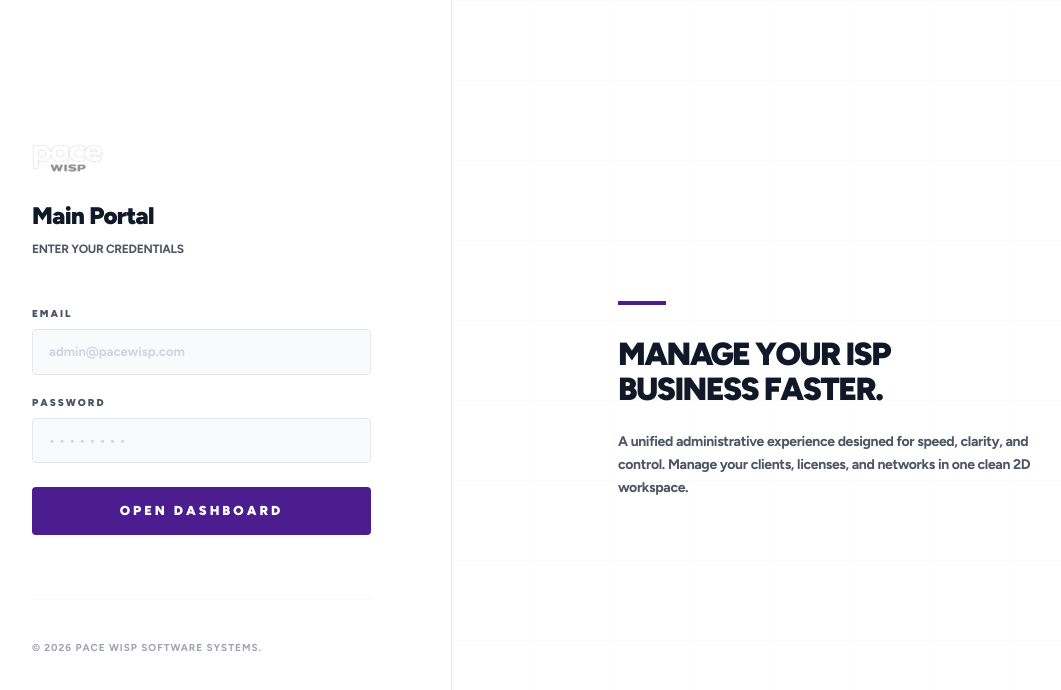
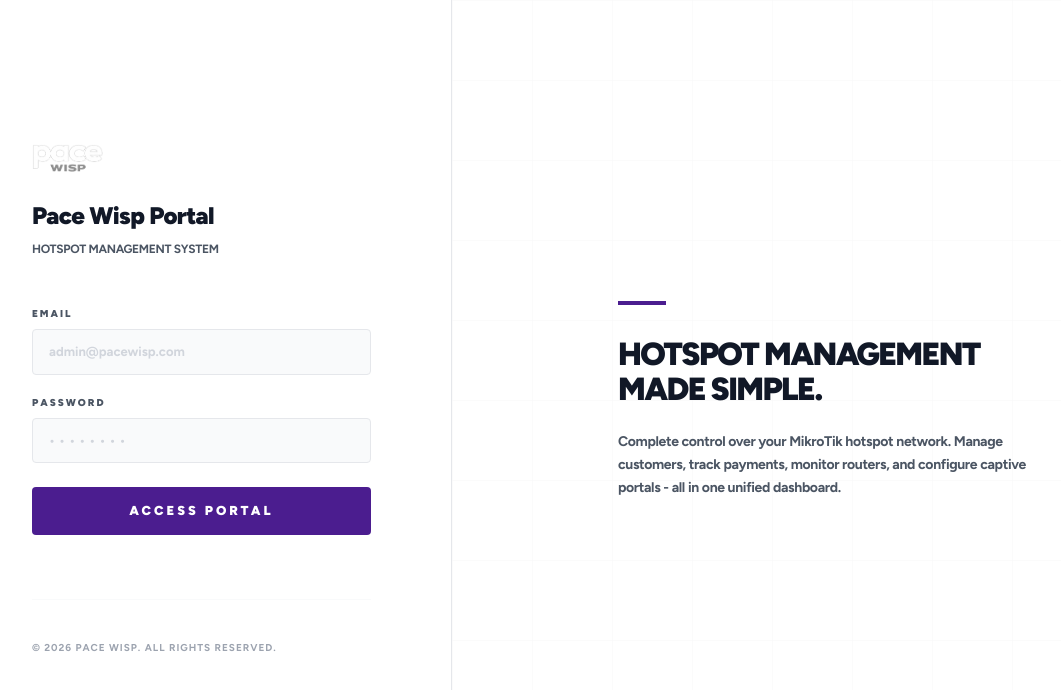
Before and after one commit to dennismutuku2005/pacewebsite, a Next.js app in the folder isphotspotportal/: page /login in a window 1280 px wide. Shown: the top 690 px of the page, without its empty margins (48-1109 px from the left). Built offline with nearby package versions, Linux system fonts and the light colour scheme.

Commit message:
Auto-update: page.js

```diff
--- a/isphotspotportal/src/app/login/page.js
+++ b/isphotspotportal/src/app/login/page.js
@@ -4,24 +4,33 @@ import React, { useState } from 'react'
 import Image from 'next/image'
 import { useRouter } from 'next/navigation'
 import { motion } from 'framer-motion'
-import { Spinner, LoadingButton } from '@/components/Loader'
+import { LoadingButton, PageLoader } from '@/components/Loader'
 
 export default function LoginPage() {
     const router = useRouter()
     const [isAuthenticating, setIsAuthenticating] = useState(false)
+    const [isRedirecting, setIsRedirecting] = useState(false)
 
     const enterDashboard = (e) => {
         e.preventDefault()
         setIsAuthenticating(true)
         setTimeout(() => {
-            router.push('/dashboard')
+            setIsAuthenticating(false)
+            setIsRedirecting(true)
+            setTimeout(() => {
+                router.push('/dashboard')
+            }, 800)
         }, 1200)
+    }
+
+    if (isRedirecting) {
+        return <PageLoader message="Loading Dashboard..." />
     }
 
     return (
         <div className="h-screen w-screen flex bg-[#F9FAFB] font-figtree text-[13px] overflow-hidden">
 
-            {/* Login Container - Minimalist 2D */}
+            {/* Login Container */}
             <div className="w-full lg:w-[500px] h-full bg-white border-r border-gray-200 flex flex-col justify-center px-12 lg:px-20 relative">
                 <motion.div
                     initial={{ opacity: 0 }}
@@ -30,10 +39,10 @@ export default function LoginPage() {
                 >
                     <div className="mb-12">
                         <div className="flex mb-8">
-                            <Image src="/logo.png" alt="Pace Logo" width={90} height={30} className="h-7 w-auto object-contain grayscale" priority />
+                            <Image src="/logo.png" alt="Pace Wisp" width={90} height={30} className="h-7 w-auto object-contain grayscale" priority />
                         </div>
-                        <h1 className="text-[24px] font-black text-admin-value leading-none tracking-tight">Main Portal</h1>
-                        <p className="text-[12px] text-admin-label mt-3 font-bold uppercase tracking-tight">Enter your credentials</p>
+                        <h1 className="text-[24px] font-black text-admin-value leading-none tracking-tight">Pace Wisp Portal</h1>
+                        <p className="text-[12px] text-admin-label mt-3 font-bold uppercase tracking-tight">Hotspot Management System</p>
                     </div>
 
                     <form onSubmit={enterDashboard} className="space-y-5">
@@ -65,21 +74,21 @@ export default function LoginPage() {
                             loadingText="Authenticating..."
                             className="w-full bg-pace-purple text-white py-3.5 rounded font-black text-[12px] uppercase tracking-[3px] hover:bg-[#3d1a75] transition-all active:scale-[0.99] mt-6 shadow-none"
                         >
-                            Open Dashboard
+                            Access Portal
                         </LoadingButton>
                     </form>
 
                     <div className="mt-16 pt-10 border-t border-gray-50">
                         <p className="text-[10px] text-admin-dim font-bold leading-relaxed uppercase tracking-widest">
-                            © 2026 Pace WISP Software systems.
+                            © 2026 Pace Wisp. All rights reserved.
                         </p>
                     </div>
                 </motion.div>
             </div>
 
-            {/* Hero Side - User Centered */}
+            {/* Hero Side */}
             <div className="hidden lg:flex flex-1 bg-white items-center justify-center p-20 relative overflow-hidden">
-                {/* Flat Grid Pattern */}
+                {/* Grid Pattern */}
                 <div className="absolute inset-0 opacity-[0.03] pointer-events-none">
                     <svg width="100%" height="100%" xmlns="http://www.w3.org/2000/svg">
                         <defs>
@@ -93,8 +102,12 @@ export default function LoginPage() {
 
                 <div className="max-w-md relative z-10">
                     <div className="w-12 h-1 bg-pace-purple mb-8"></div>
-                    <h4 className="text-[32px] font-black text-admin-value leading-[1.1] tracking-tighter mb-6 uppercase">Manage Your ISP <br /> Business Faster.</h4>
-                    <p className="text-admin-label text-[14px] font-bold leading-relaxed tracking-tight">A unified administrative experience designed for speed, clarity, and control. Manage your clients, licenses, and networks in one clean 2D workspace.</p>
+                    <h4 className="text-[32px] font-black text-admin-value leading-[1.1] tracking-tighter mb-6 uppercase">
+                        Hotspot Management <br /> Made Simple.
+                    </h4>
+                    <p className="text-admin-label text-[14px] font-bold leading-relaxed tracking-tight">
+                        Complete control over your MikroTik hotspot network. Manage customers, track payments, monitor routers, and configure captive portals - all in one unified dashboard.
+                    </p>
                 </div>
             </div>
         </div>
```
